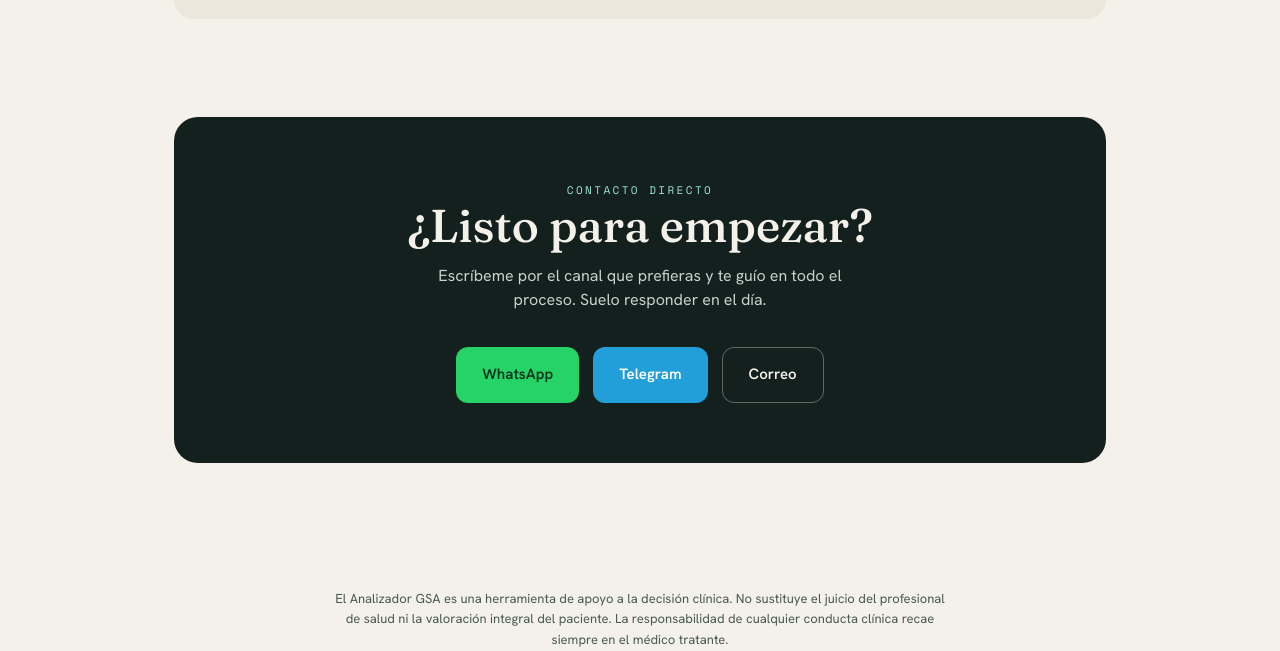
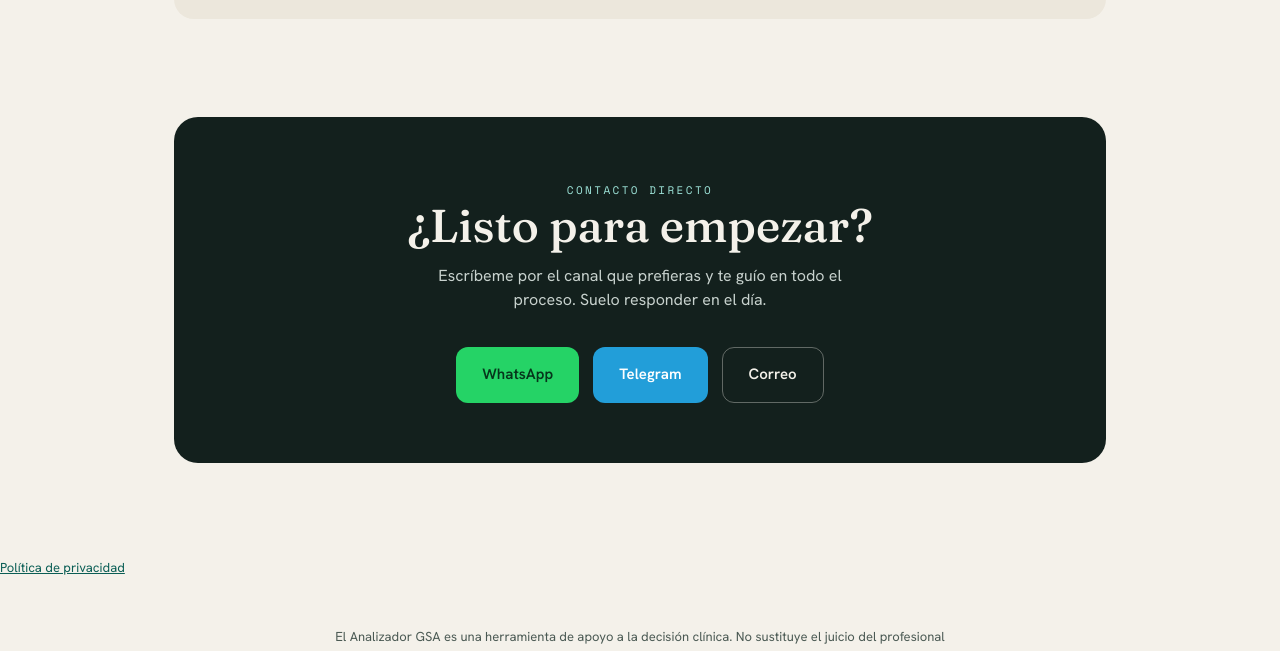
Before and after one commit to GSAdeAltura/gsa, a plain HTML site: page index.html in a window 1280 px wide. Shown: the part 3184-3835 px from the top of the page. Drawn offline with nearby package versions, Linux system fonts and the light colour scheme.

Commit message:
Update index.html

```diff
--- a/index.html
+++ b/index.html
@@ -267,6 +267,9 @@
     </div>
   </section>
 
+<p style="margin-top:14px"><a href="privacidad.html" style="color:#0A5E55;font-size:13px;text-decoration:underline">Política de privacidad</a></p>
+
+
   <!-- ───────── FOOTER ───────── -->
   <footer>
     <div class="wrap">
```
